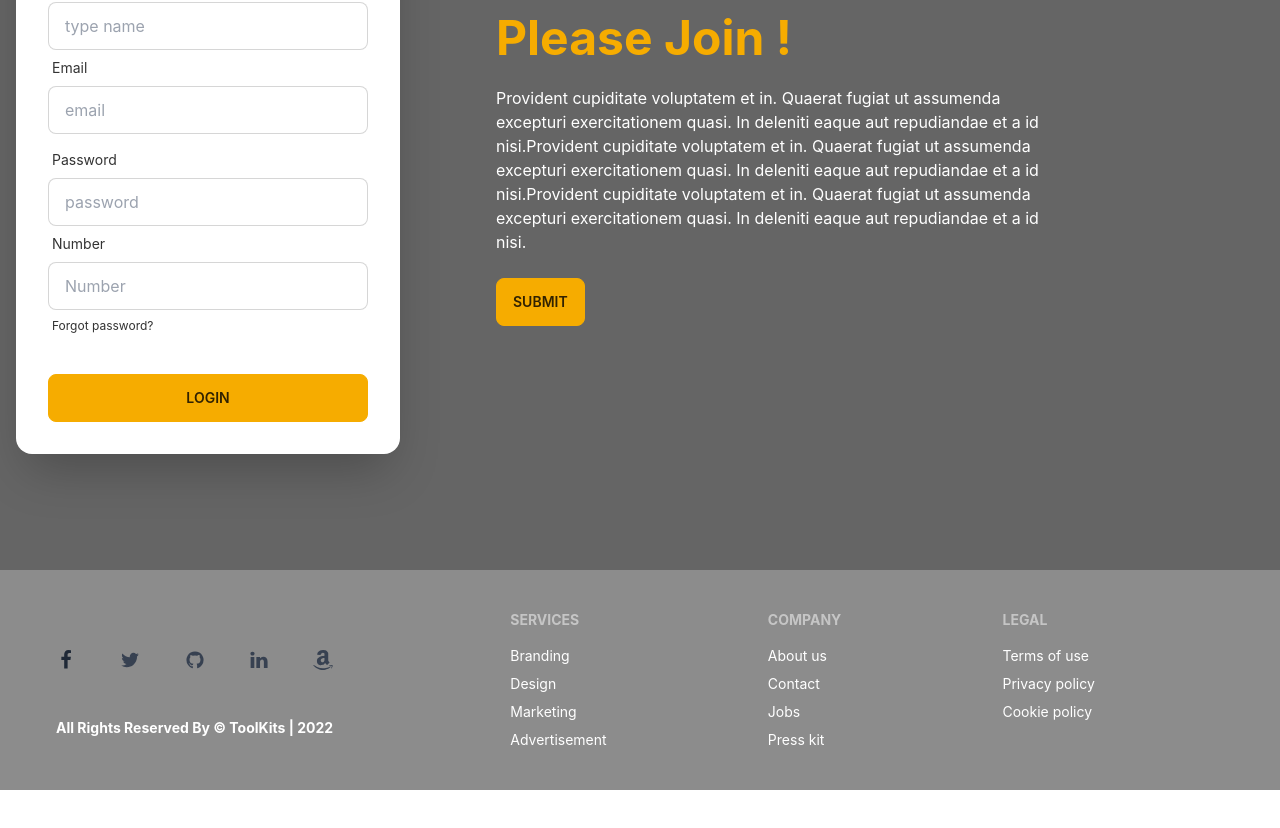
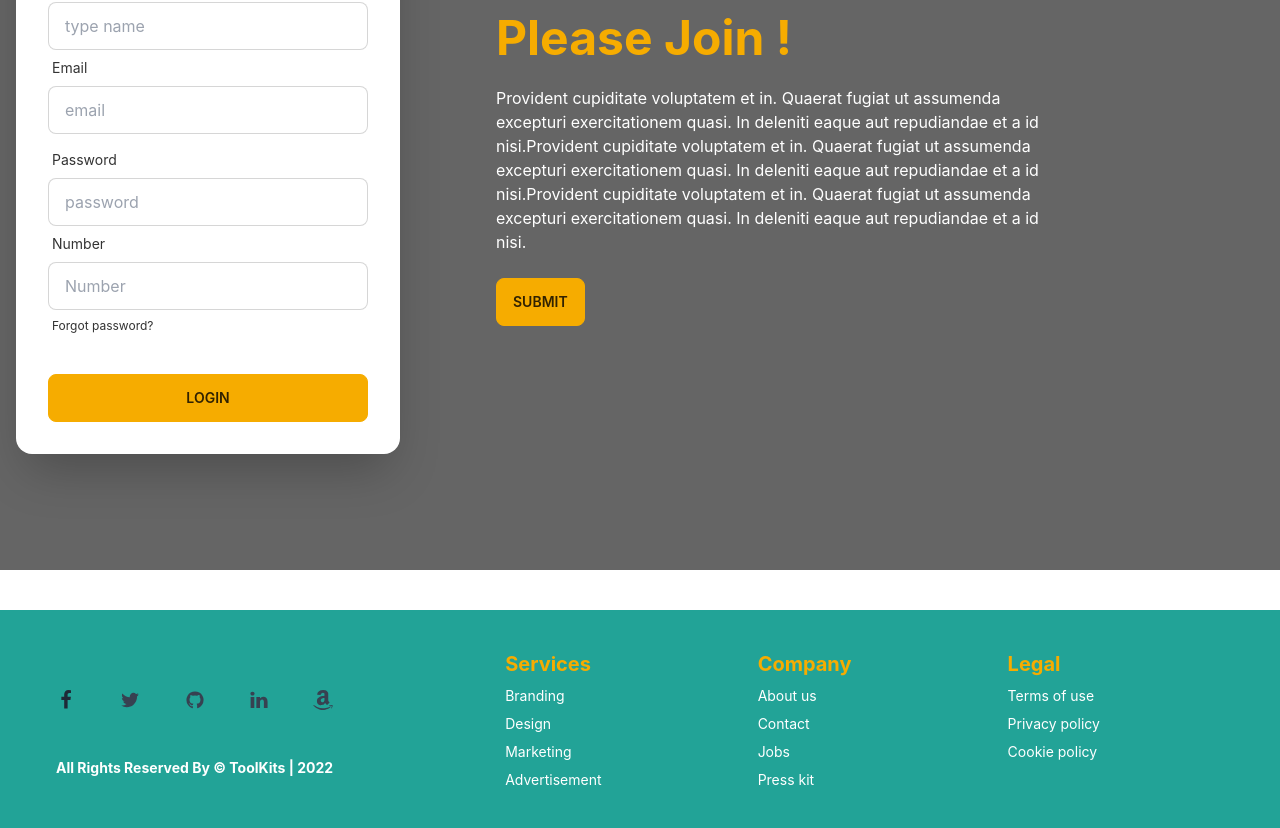
Before and after one commit to Ahsan855/ToolKits-client, a React (Create React App) app: page / in a window 1280 px wide. Shown: the part 3134-3962 px from the top of the page. Before the commit the page ends 3924 px from the top, so only its background shows below. Built offline with nearby package versions, Linux system fonts and the light colour scheme; no server answers.

Commit message:
done footer and Joining state

```diff
--- a/src/Pages/Share/Footer.js
+++ b/src/Pages/Share/Footer.js
@@ -4,7 +4,7 @@ const Footer = () => {
   const today = new Date();
   const year = today.getFullYear();
   return (
-    <footer className="footer p-10 bg-[#8c8c8c] text-white">
+    <footer className="footer p-10 mt-10 bg-[#22a397] text-white">
       <div>
         <div className="max-w-screen-xl mx-auto mt-10 px-4 text-white">
           <div className=" flex max-w-xs mx-auto items-center justify-between">
@@ -90,21 +90,21 @@ const Footer = () => {
         </div>
       </div>
       <div>
-        <span className="footer-title">Services</span>
+        <span className="text-primary hover:underline text-xl font-bold">Services</span>
         <a className="link link-hover">Branding</a>
         <a className="link link-hover">Design</a>
         <a className="link link-hover">Marketing</a>
         <a className="link link-hover">Advertisement</a>
       </div>
       <div>
-        <span className="footer-title">Company</span>
+        <span className="text-primary hover:underline text-xl font-bold">Company</span>
         <a className="link link-hover">About us</a>
         <a className="link link-hover">Contact</a>
         <a className="link link-hover">Jobs</a>
         <a className="link link-hover">Press kit</a>
       </div>
       <div>
-        <span className="footer-title">Legal</span>
+        <span className="text-primary hover:underline text-xl font-bold">Legal</span>
         <a className="link link-hover">Terms of use</a>
         <a className="link link-hover">Privacy policy</a>
         <a className="link link-hover">Cookie policy</a>
```
